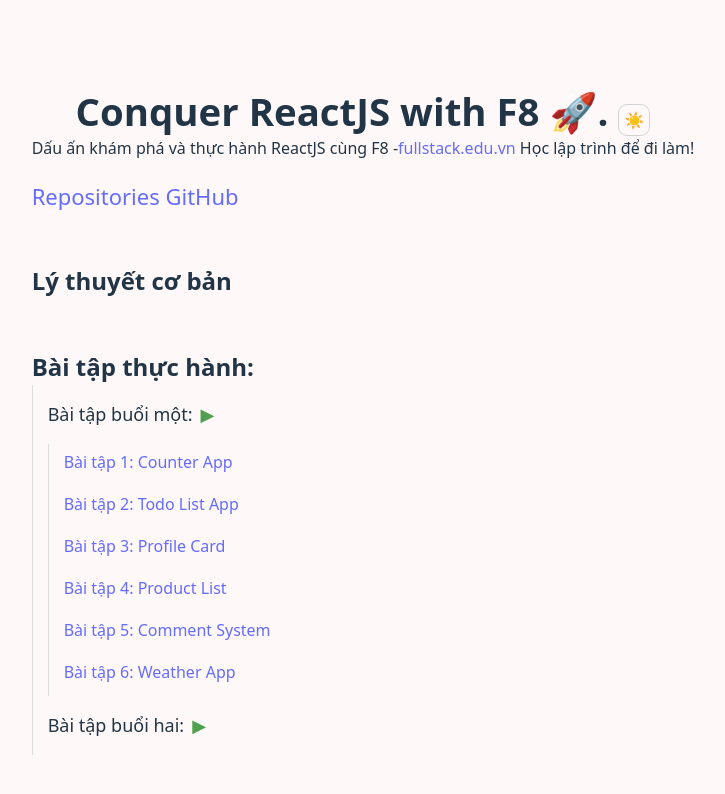
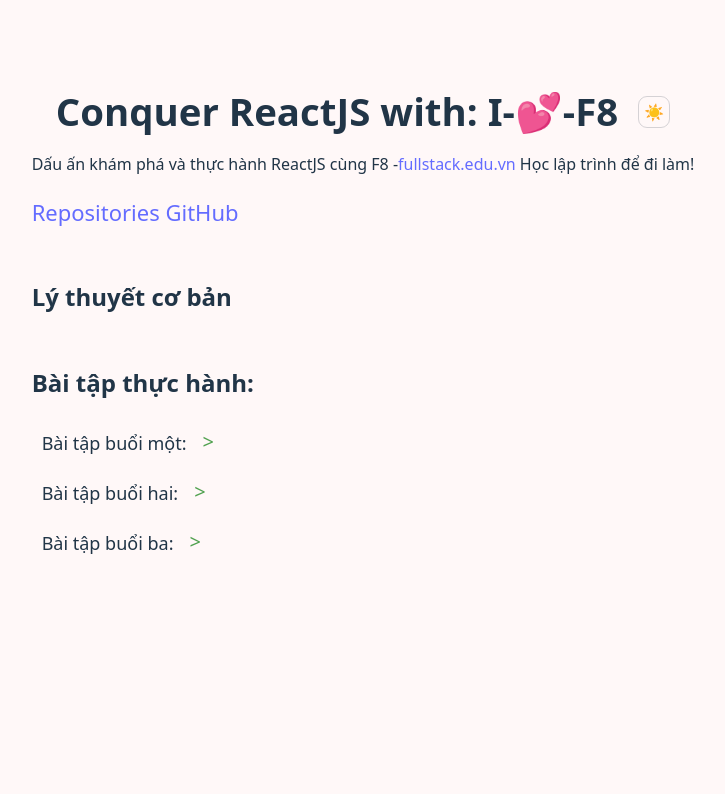
Before and after one commit to xuanphao19/ReactJS-Practice-F88, a React (Vite) app: page / in a window 1280 px wide. Shown: the top 794 px of the page, without its empty margins (277-1002 px from the left). Built offline with nearby package versions, Linux system fonts and the light colour scheme.

Commit message:
webkit-scrollbar

```diff
--- a/public/assets/css/main.css
+++ b/public/assets/css/main.css
@@ -18,6 +18,20 @@
   text-rendering: optimizeLegibility;
   -webkit-font-smoothing: antialiased;
   -moz-osx-font-smoothing: grayscale;
+}
+html,
+body {
+  overflow-y: scroll;
+}
+::-webkit-scrollbar {
+  width: 2px;
+}
+::-webkit-scrollbar-track {
+  background: transparent;
+}
+::-webkit-scrollbar-thumb {
+  background-color: rgb(9, 255, 13);
+  border-radius: 999px;
 }
 
 html.dark {
@@ -538,7 +552,7 @@
   align-items: center;
   justify-content: center;
   background: #000000a8;
-  z-index: -1;
+  z-index: 999;
 }
 
 .blog-details {
@@ -551,6 +565,7 @@
   border-radius: 12px;
   max-width: 900px;
   min-width: 492px;
+  z-index: 99999;
   background-color: var(--details-bgr, floralwhite);
   box-shadow: -1px 18px 36px var(--blog-shadow, rgba(123, 123, 123, 0.33));
 }
@@ -778,6 +793,7 @@
 .weather-updated .reset:hover {
   opacity: 0.6;
 }
+
 /* ===================== */
 
 .loading {
--- a/src/App.css
+++ b/src/App.css
@@ -9,39 +9,50 @@
   margin-top: 50px;
 }
 
+h2.exercises {
+  margin-bottom: 20px;
+}
+
 nav {
   margin-top: 50px;
   font-size: 1.6rem;
 }
 nav ul ul {
-  margin-left: 1rem;
+  margin-left: 1.5rem;
+  padding-left: 10px;
+  border-left: 1px solid #ddd;
 }
-nav ul {
-  /* max-height: 0; */
-  /* opacity: 0; */
+nav ul ul {
+  max-height: 0;
+  opacity: 0;
   overflow: hidden;
-  padding-left: 0.5rem;
-  border-left: 1px solid #ddd;
-  transition: max-height 0.4s ease, opacity 0.3s ease;
+  transition: margin-block 0.4s ease, max-height 0.4s ease, opacity 0.3s ease;
 }
 
 .nav-label {
-  margin-block: 10px;
+  display: flex;
+  align-items: center;
+  gap: 16px;
   font-size: 1.8rem;
 }
 .nav-label::after {
-  content: "▶";
-  margin-left: 8px;
+  content: ">";
+  margin-bottom: 2px;
+  font-size: 20px;
   color: #50a14f;
-  transition: transform 0.3s ease;
+  transition: translate, transform 0.3s ease;
 }
 nav .nav-label.open + ul {
   max-height: 500px;
+  margin-block: 10px;
   opacity: 1;
 }
-.open.nav-label::before {
-  transform: rotate(90deg);
+
+.nav-label.open::after {
+  transform: rotate(450deg);
+  translate: 0 4px;
 }
+
 nav li {
   list-style: none;
   margin-bottom: 6px;
--- a/src/App.jsx
+++ b/src/App.jsx
@@ -1,42 +1,124 @@
-// import { useState } from "react";
+import { useState } from "react";
 import "./App.css";
 import ToggleTheme from "./toggleTheme";
 
-function App() {
-  // const [count, setCount] = useState(0);
 const exercises = [
   {
-      id: 1,
-      name: "Counter App",
-      url: "counter",
+    id: "exercises_1",
+    title: "Bài tập buổi một:",
+    url: "",
+    children: [
+      {
+        id: "exercises_1_1",
+        title: "Counter App",
+        url: "exercises_1/counter",
       },
       {
-      id: 2,
-      name: "Todo List App",
-      url: "todo",
+        id: "exercises_1_2",
+        title: "Todo List App",
+        url: "exercises_1/todo",
       },
       {
-      id: 3,
-      name: "Profile Card",
-      url: "profile",
+        id: "exercises_1_3",
+        title: "Profile Card",
+        url: "exercises_1/profile",
       },
       {
-      id: 4,
-      name: "Product List",
-      url: "products",
+        id: "exercises_1_4",
+        title: "Product List",
+        url: "exercises_1/products",
       },
       {
-      id: 5,
-      name: "Comment System",
-      url: "comments",
+        id: "exercises_1_5",
+        title: "Comment System",
+        url: "exercises_1/comments",
       },
       {
-      id: 6,
-      name: "Weather App",
-      url: "weather",
+        id: "exercises_1_6",
+        title: "Weather App",
+        url: "exercises_1/weather",
+      },
+    ],
+  },
+
+  {
+    id: "exercises_2",
+    title: "Bài tập buổi hai:",
+    url: "",
+    children: [
+      {
+        id: "exercises_2_1",
+        title: "Chờ cập nhật",
+        url: "exercises_2/counter",
+      },
+      {
+        id: "exercises_2_2",
+        title: "Chờ cập nhật",
+        url: "exercises_2/todo",
+      },
+      {
+        id: "exercises_2_3",
+        title: "Chờ cập nhật",
+        url: "exercises_2/profile",
+      },
+      {
+        id: "exercises_2_4",
+        title: "Chờ cập nhật",
+        url: "exercises_2/products",
+      },
+      {
+        id: "exercises_2_5",
+        title: "Chờ cập nhật",
+        url: "exercises_2/comments",
+      },
+      {
+        id: "exercises_2_6",
+        title: "Chờ cập nhật",
+        url: "exercises_2/weather",
+      },
+    ],
+  },
+
+  {
+    id: "exercises_3",
+    title: "Bài tập buổi ba:",
+    url: "",
+    children: [
+      {
+        id: "exercises_3_1",
+        title: "Chờ cập nhật",
+        url: "exercises_3/counter",
+      },
+      {
+        id: "exercises_3_2",
+        title: "Chờ cập nhật",
+        url: "exercises_3/todo",
+      },
+      {
+        id: "exercises_3_3",
+        title: "Chờ cập nhật",
+        url: "exercises_3/profile",
+      },
+      {
+        id: "exercises_3_4",
+        title: "Chờ cập nhật",
+        url: "exercises_3/products",
+      },
+      {
+        id: "exercises_3_5",
+        title: "Chờ cập nhật",
+        url: "exercises_3/comments",
+      },
+      {
+        id: "exercises_3_6",
+        title: "Chờ cập nhật",
+        url: "exercises_3/weather",
+      },
+    ],
   },
 ];
 
+function App() {
   function ContentTheory() {
     return (
       <div className="basic-theory">
@@ -50,7 +132,7 @@
     return (
       <div style={{ textAlign: "center", marginTop: "50px" }}>
         <h1 className="slogan">
-          Conquer ReactJS with F8 🚀. <ToggleTheme />
+          Conquer ReactJS with: I-💕-F8 <ToggleTheme />
         </h1>
         <p className="desc">
           Dấu ấn khám phá và thực hành ReactJS cùng F8 -
@@ -61,16 +143,59 @@
     );
   }
 
+  const Navigations = ({ items, isRoot = false }) => {
+    const [open, setOpen] = useState({});
+
+    const handleOpen = (e) => {
+      const id = e.target.id;
+      setOpen((prev) => ({
+        ...prev,
+        [id]: !prev[id],
+      }));
+    };
+
+    const content = (
+      <ul>
+        {items.map((item, i) => (
+          <li key={item.id}>
+            {!item.url ? (
+              <span
+                id={item.id}
+                className={`nav-label${open[item.id] ? " open" : ""}`}
+                onClick={handleOpen}>
+                {item.title}
+              </span>
+            ) : (
+              <a href={`./exercises/${item.url}.html`}>
+                {`Bài tập ${i + 1}: ${item.title}`}
+              </a>
+            )}
+
+            {item.children && <Navigations items={item.children} />}
+          </li>
+        ))}
+      </ul>
+    );
+
+    return isRoot ? (
+      <nav>
+        <h2 className={`exercises`}>Bài tập thực hành:</h2>
+        {content}
+      </nav>
+    ) : (
+      content
+    );
+  };
+
   function Navigation() {
     return (
       <nav>
-        <h2 className={`exercises`}>Bài tập thực hành:</h2>
         <ul>
           <li>
             <span className={`nav-label`}>Bài tập buổi một:</span>
             <ul>
               {exercises.map((exercise, i) => (
-                <li key={exercise.id}>
+                <li key={`exercise-${exercise.id}`}>
                   <a
                     href={`./exercises/exercises_1/${exercise.url}.html`}>{`Bài tập ${
                     i + 1
@@ -97,7 +222,7 @@
           Repositories GitHub
         </a>
         <ContentTheory />
-        <Navigation />
+        <Navigations items={exercises} isRoot />
       </div>
     </div>
   );
--- a/src/index.css
+++ b/src/index.css
@@ -12,11 +12,27 @@
   -webkit-font-smoothing: antialiased;
   -moz-osx-font-smoothing: grayscale;
 }
-
+html {
+  overflow-y: scroll;
+}
 html.dark {
   --bg-color: #17171a;
   --text-color: #d5dde4;
   --gotoback-shadow: rgb(74 101 255);
+}
+html,
+body {
+  overflow-y: scroll;
+}
+::-webkit-scrollbar {
+  width: 4px;
+}
+::-webkit-scrollbar-track {
+  background: #d5dde471;
+}
+::-webkit-scrollbar-thumb {
+  background-color: #d5dde471;
+  border-radius: 999px;
 }
 
 * {
@@ -52,8 +68,17 @@
   line-height: 1.1;
 }
 
-h1 {
+h1.slogan {
+  display: flex;
+  align-items: flex-end;
+  justify-content: center;
+  margin-bottom: 20px;
   font-size: 2.4em;
+}
+
+h1.slogan button {
+  margin-left: 20px;
+  margin-bottom: 4px;
 }
 
 button {
```
Also changed, not shown: public/exercises/exercises_1/weather.html (+7 -9 lines). Lines whose indentation alone changed are shown as unchanged.
